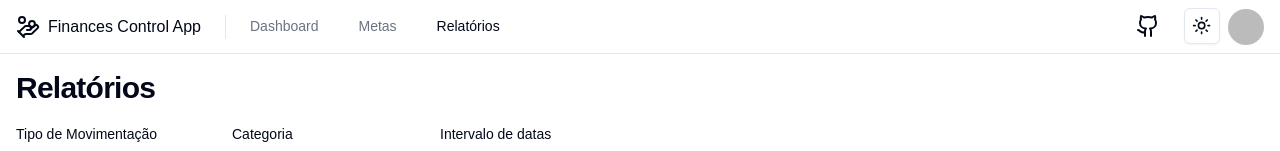
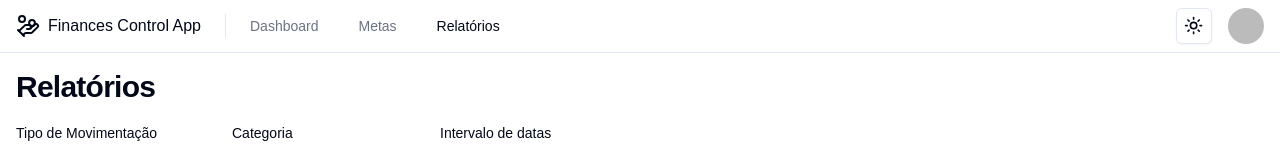
Before and after one commit to MikaelMarceniuk/finance-control-app, a Next.js app: page /reports in a window 1280 px wide. Shown: the top 151 px of the page. Built offline with nearby package versions, Linux system fonts and the light colour scheme; no server answers; the database is empty; sample sign-in values are in the browser's storage.

Commit message:
feat(Navbar): Remove github btn

```diff
--- a/src/components/navbar.tsx
+++ b/src/components/navbar.tsx
@@ -3,7 +3,7 @@
 import { ThemeToggle } from '@/components/themeToggle'
 import { Button } from '@/components/ui/button'
 import { usePathname } from 'next/navigation'
-import { Github, HandCoins } from 'lucide-react'
+import { HandCoins } from 'lucide-react'
 import Link from 'next/link'
 import { Separator } from './ui/separator'
 import UserAvatar from './userAvatar'
@@ -47,12 +47,7 @@ const Navbar = () => {
 					</Link>
 				</div>
 
-				<div className="flex gap-2">
-					<Link href="https://github.com/MikaelMarceniuk" target="_blank">
-						<Button variant="ghost">
-							<Github />
-						</Button>
-					</Link>
+				<div className="flex gap-4">
 					<ThemeToggle />
 					<UserAvatar />
 				</div>
```
